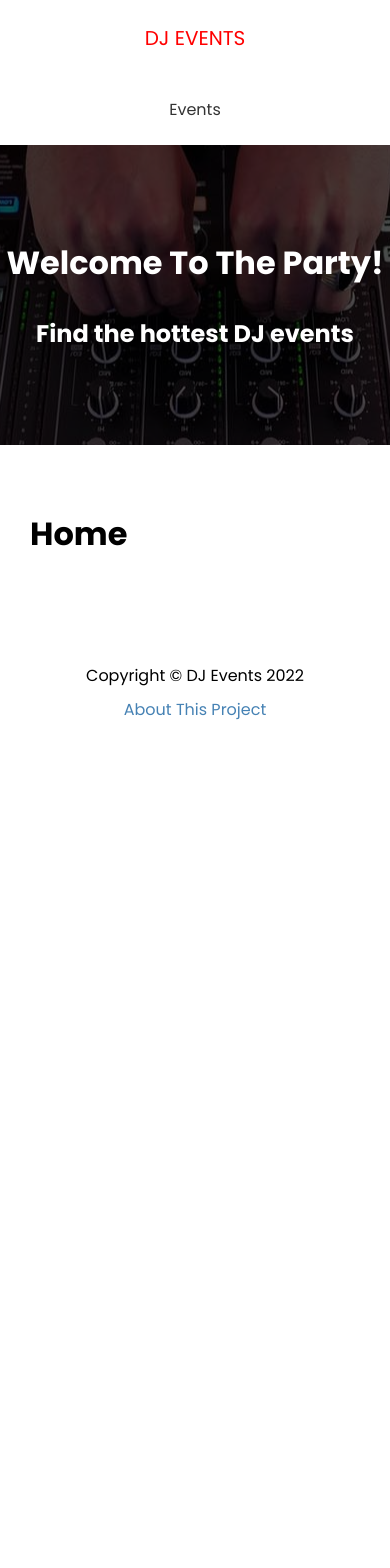
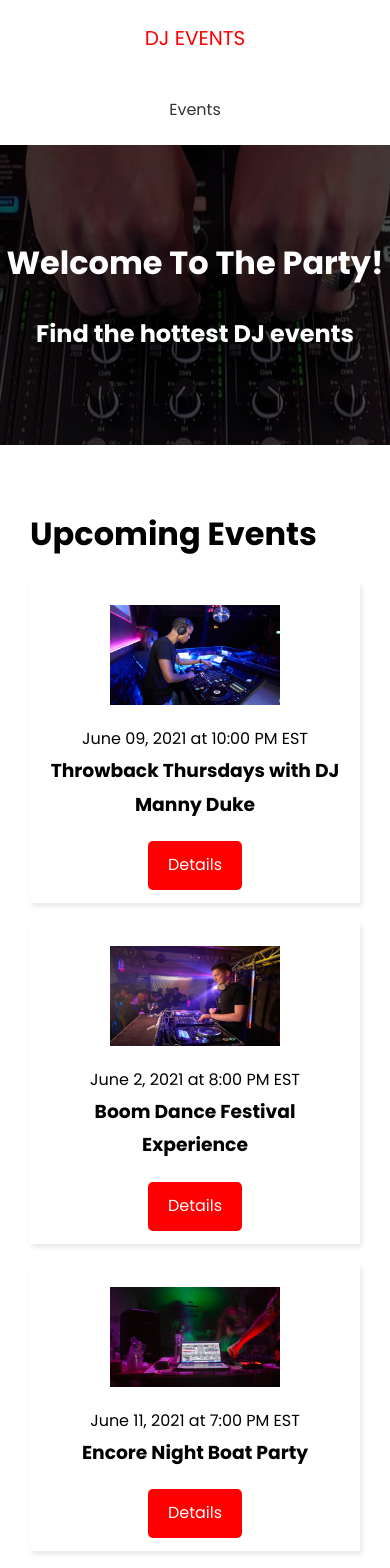
Before and after one commit to chayanbajaj/dj-events, a Next.js app: page / in a window 390 px wide. Shown: the top 1568 px of the page. Before the commit the page ends 844 px from the top, so only its background shows below. Built offline with nearby package versions, Linux system fonts and the light colour scheme; no server answers.

Commit message:
renderred events json

```diff
--- /dev/null
+++ b/components/EventItem.js
@@ -0,0 +1,31 @@
+import Link from 'next/link'
+import Image from 'next/image'
+import styles from '@/styles/EventItem.module.css'
+
+export default function EventItem({ evt }) {
+  return (
+    <div className={styles.event}>
+      <div className={styles.img}>
+        <Image
+          src={evt.image ? evt.image : '/images/event-default.png'}
+          width={170}
+          height={100}
+          alt=''
+        />
+      </div>
+
+      <div className={styles.info}>
+        <span>
+          {evt.date} at {evt.time}
+        </span>
+        <h3>{evt.name}</h3>
+      </div>
+
+      <div className={styles.link}>
+        <Link href={`/events/${evt.slug}`}>
+          <a className='btn'>Details</a>
+        </Link>
+      </div>
+    </div>
+  )
+}
--- a/pages/index.js
+++ b/pages/index.js
@@ -1,22 +1,33 @@
+import Link from 'next/link'
 import Layout from '@/components/Layout'
+import EventItem from '@/components/EventItem'
 import { API_URL } from '@/configs/index'
 
-export default function HomePage({events}) {
-  console.log(events);
+export default function HomePage({ events }) {
   return (
     <Layout>
-      <h1>Home</h1>
+      <h1>Upcoming Events</h1>
+      {events.length === 0 && <h3>No events to show</h3>}
+
+      {events.map((evt) => (
+        <EventItem key={evt.id} evt={evt} />
+      ))}
+
+      {events.length > 0 && (
+        <Link href='/events'>
+          <a className='btn-secondary'>View All Events</a>
+        </Link>
+      )}
     </Layout>
   )
 }
-
 
 export async function getStaticProps() {
   const res = await fetch(`${API_URL}/api/events`)
   const events = await res.json()
 
   return {
-    props: { events },
+    props: { events: events.slice(0, 3) },
     revalidate: 1,
   }
 }
--- /dev/null
+++ b/styles/EventItem.module.css
@@ -0,0 +1,28 @@
+.event {
+    display: flex;
+    justify-content: space-between;
+    align-items: center;
+    margin: 20px 0;
+    padding: 13px;
+    box-shadow: 2px 3px 5px rgba(0, 0, 0, 0.1);
+  }
+
+  .img {
+    flex: 1;
+    margin: 10px;
+  }
+
+  .info {
+    flex: 2;
+  }
+
+  @media (max-width: 600px) {
+    .event {
+      flex-direction: column;
+      text-align: center;
+    }
+
+    .info {
+      margin-bottom: 20px;
+    }
+  }
```
Also changed, not shown: pages/events/index.js (+19 -2 lines).
